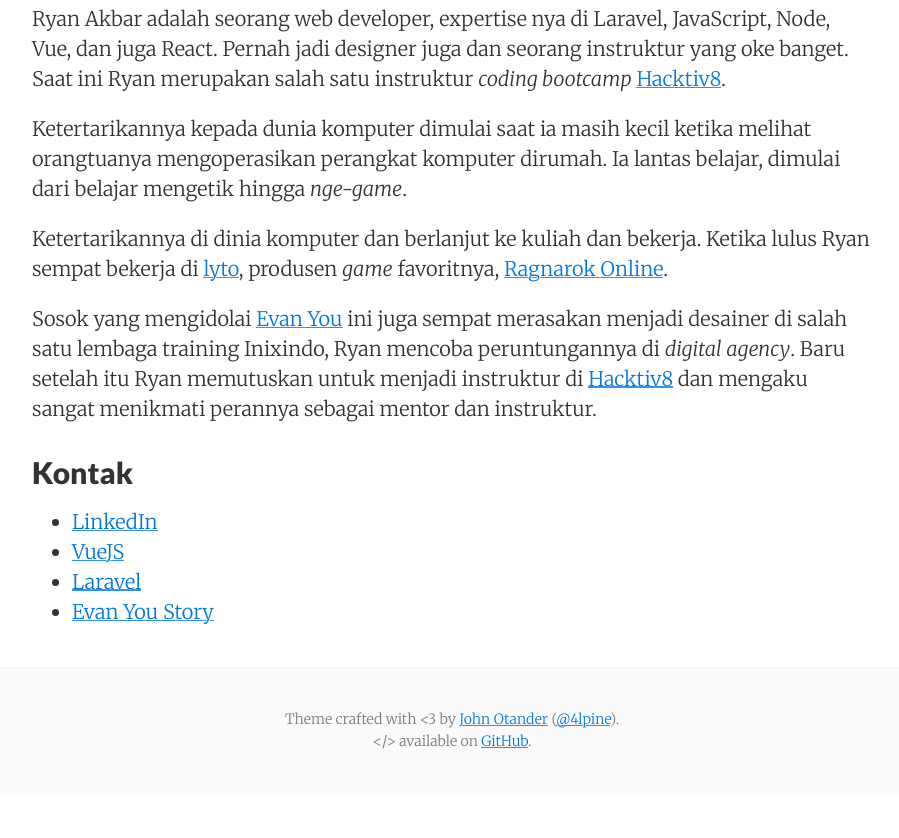
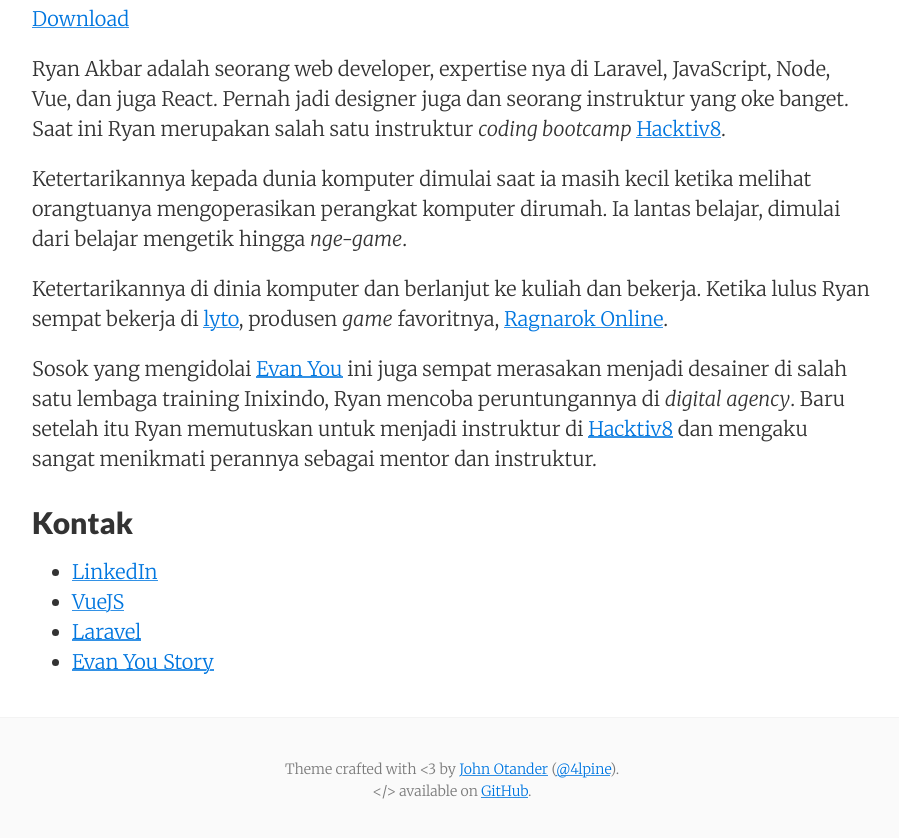
Before and after one commit to rizafahmi/ceritanya-podcast-site, a Jekyll site: the page built from _posts/2018-04-30-ryan-akbar.md, in a window 1280 px wide, cut to the strip 488-1331 px from the top of the page. Shown: the top 838 px of the strip, without its empty margins (188-1087 px from the left). Built offline with Jekyll 4.4.1, drawn with Linux system fonts in a browser that asks for light colours; before the commit the page ends 1281 px from its top, so only the background shows below that.

Commit message:
Add download button

```diff
--- a/_posts/2018-04-30-ryan-akbar.md
+++ b/_posts/2018-04-30-ryan-akbar.md
@@ -6,6 +6,8 @@ summary:    Developer serba bisa, instruktur keren dan juga desainer.
 ---
 
 <iframe src="https://anchor.fm/ceritanya-developer/embed/episodes/devs1--Ryan-Akbar-e199tf" height="162px" width="98%" frameborder="0" scrolling="no"></iframe>
+
+<a href="https://s3-us-west-2.amazonaws.com/anchor-audio-bank/staging/2018-3-26/devs-1----Ryan-Akbar-4ca5e0670d9a8.m4a">Download</a>
 
 Ryan Akbar adalah seorang web developer, expertise nya di Laravel, JavaScript,
 Node, Vue, dan juga React. Pernah jadi designer juga dan seorang instruktur yang
```
